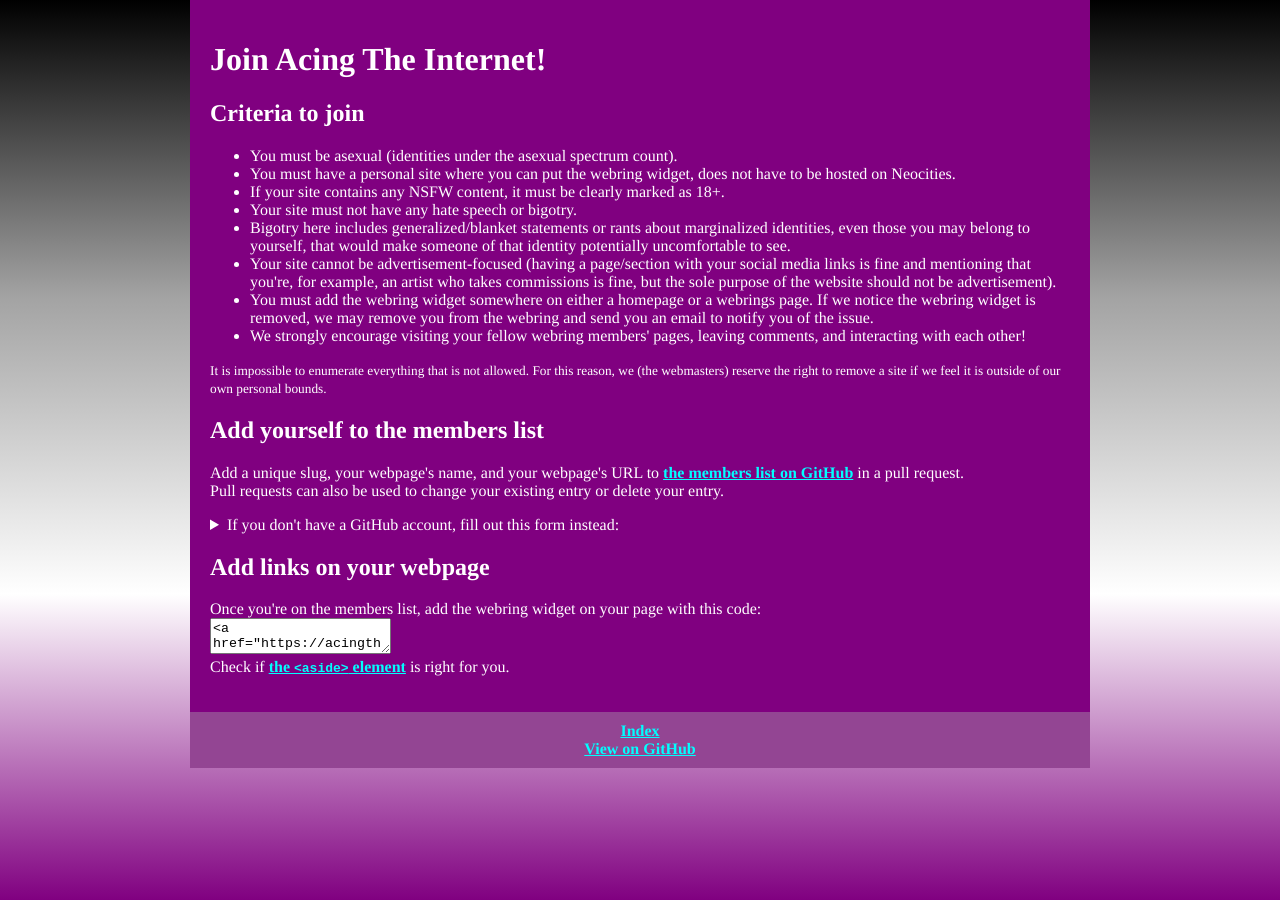
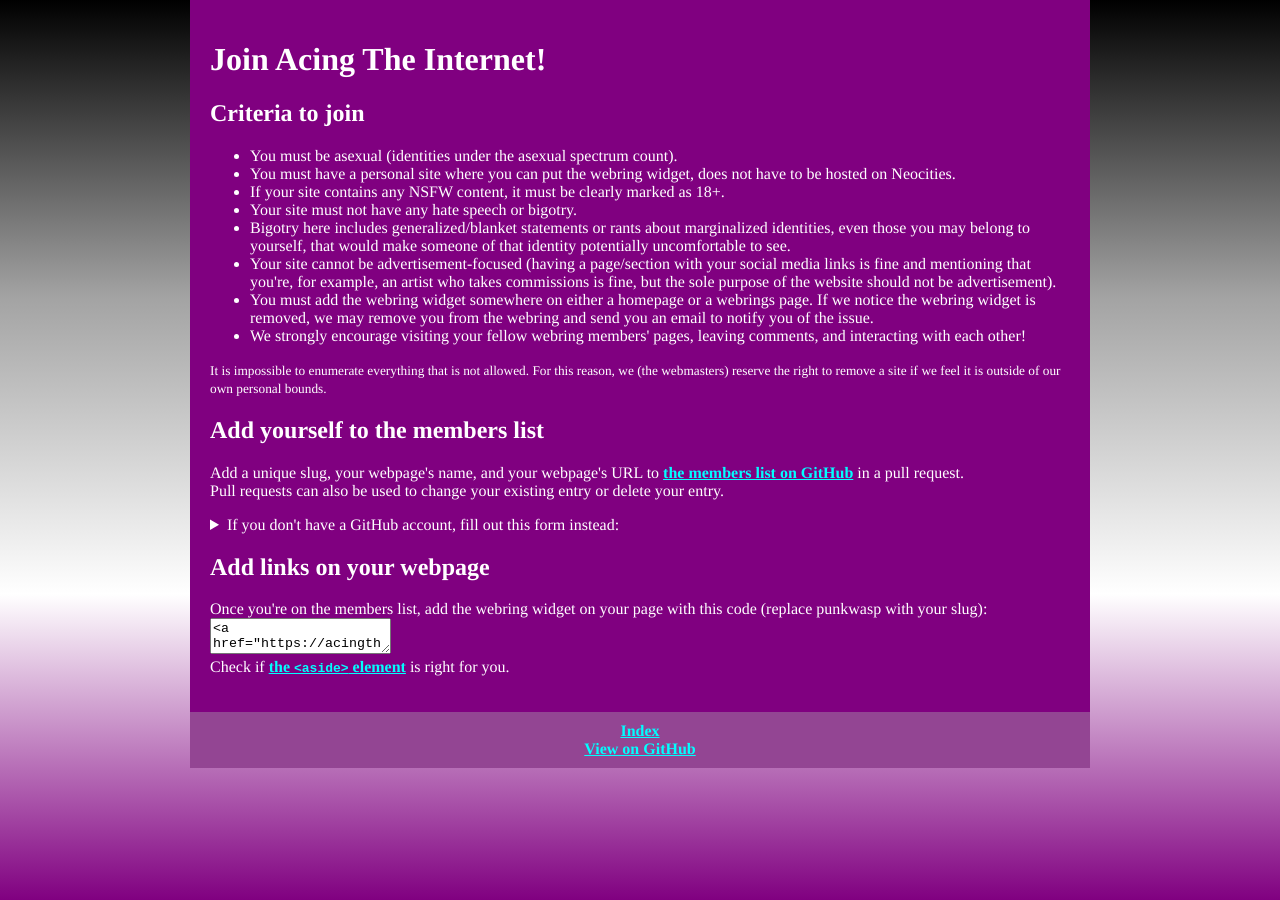
Before and after one commit to yoyosoda/acingtheinternet, a Jekyll site: the page built from join.html, in a window 1280 px wide. Built offline with Jekyll 4.4.1, drawn with Linux system fonts in a browser that asks for light colours.

Commit message:
Update join.html

```diff
--- a/join.html
+++ b/join.html
@@ -36,6 +36,6 @@ If you're editing your existing entry, make sure to use the same slug. If you're
 </details>
 
 <h2>Add links on your webpage</h2>
-<p>Once you're on the members list, add the webring widget on your page with this code:<br>
+<p>Once you're on the members list, add the webring widget on your page with this code (replace punkwasp with your slug):<br>
 <textarea>&lt;a href="https://acingtheinternet.netlify.app/punkwasp/previous"&gt;back&lt;/a&gt; | &lt;a href="https://acingtheinternet.netlify.app/join"&gt;&lt;img src="/images/buttons/asexuals_now.gif" alt="A button saying asexuals now"&gt;&lt;/a&gt; | &lt;a href="https://acingtheinternet.netlify.app/punkwasp/next"&gt;next&lt;/a&gt;</textarea><br>
 Check if <a href=https://html.spec.whatwg.org/dev/sections.html#the-aside-element>the <code>&lt;aside&gt;</code> element</a> is right for you.
```
